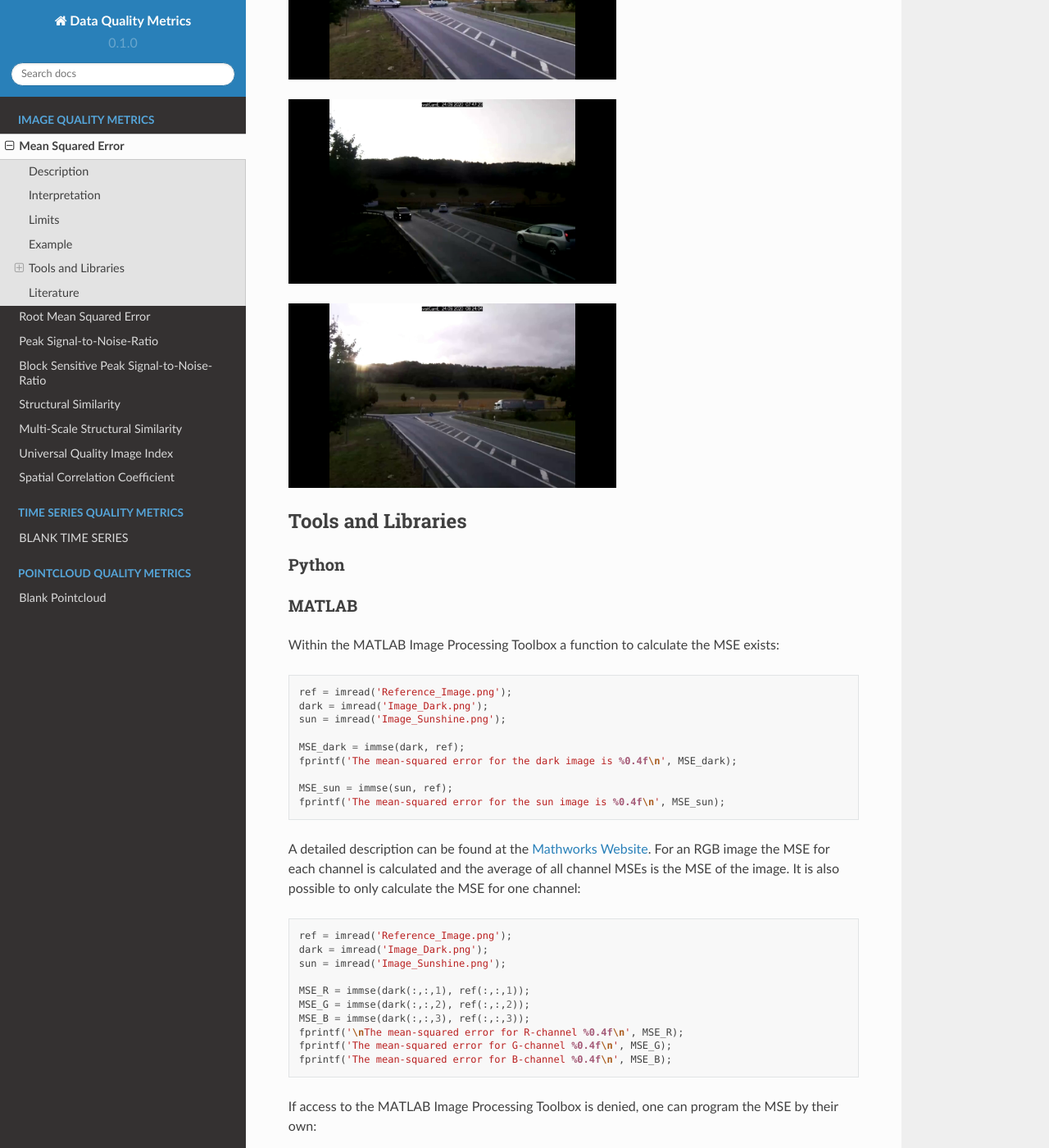
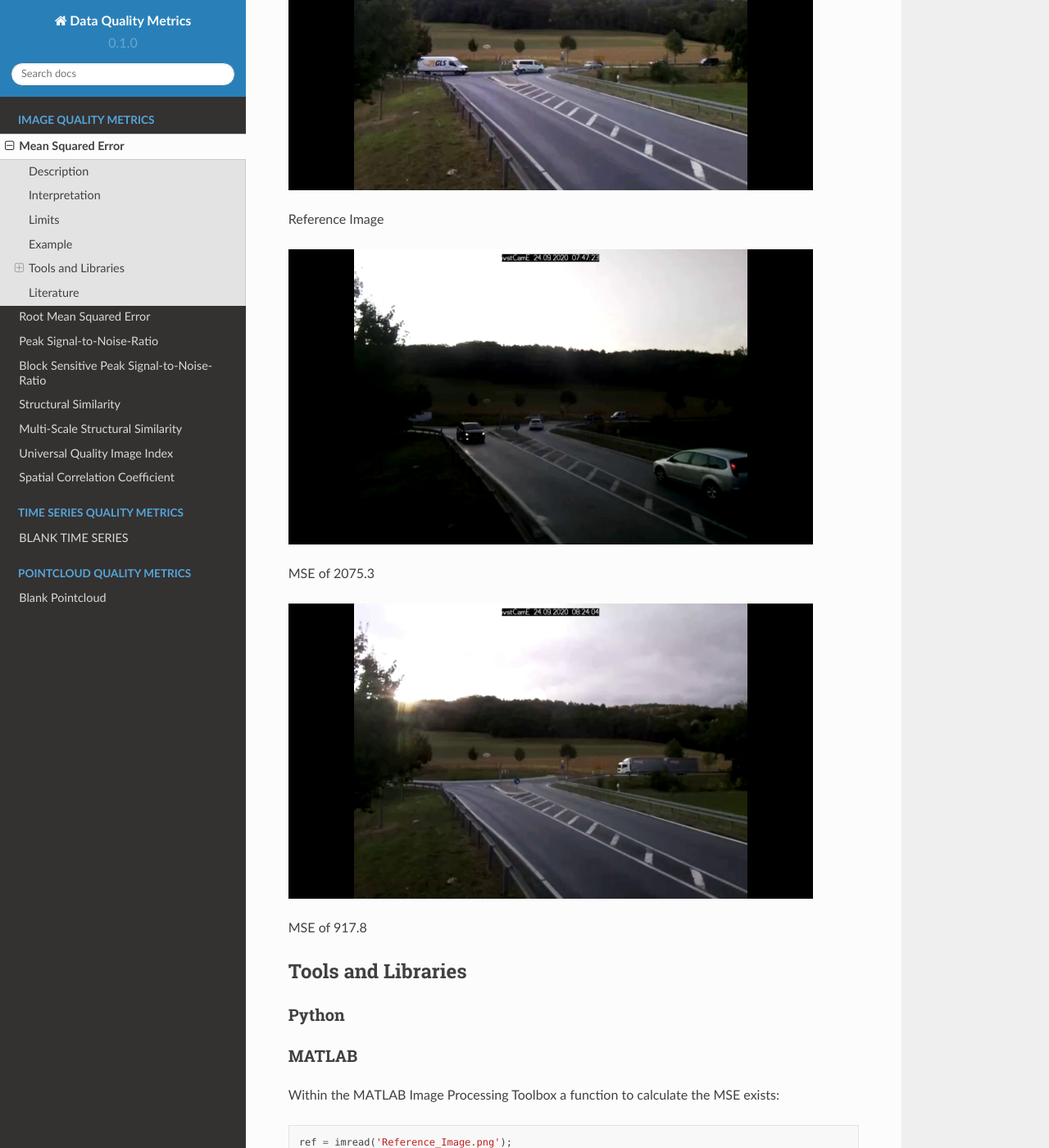
Before and after one commit to HDierend/Data-Quality-Metrics, a Sphinx documentation site: the page built from docs/source/image_quality/MeanSquared_Error.rst, in a window 1280 px wide and 1400 px high, scrolled down 992 px. Shown: the whole window at 82% size. Built offline with Sphinx 7.4.7 and the Read the Docs theme 2.0.0, drawn with Linux system fonts in a browser that asks for light colours.

Commit message:
Update MeanSquared_Error.rst

```diff
--- a/docs/source/image_quality/MeanSquared_Error.rst
+++ b/docs/source/image_quality/MeanSquared_Error.rst
@@ -33,16 +33,19 @@ Example
 An image from a traffic surveillance camera in Germany is used to show the MSE results.
 
 .. image:: examples/Reference_Image.png
-  :width: 400
-  :alt: Reference Image
+  :width: 640
+
+Reference Image
 
 .. image:: examples/Image_Dark.png
-  :width: 400
-  :alt: MSE of 2075.3
+  :width: 640
+
+MSE of 2075.3
 
 .. image:: examples/Image_Sunshine.png
-  :width: 400
-  :alt: MSE of 917.8
+  :width: 640
+
+MSE of 917.8
 
 ********************
 Tools and Libraries
```
